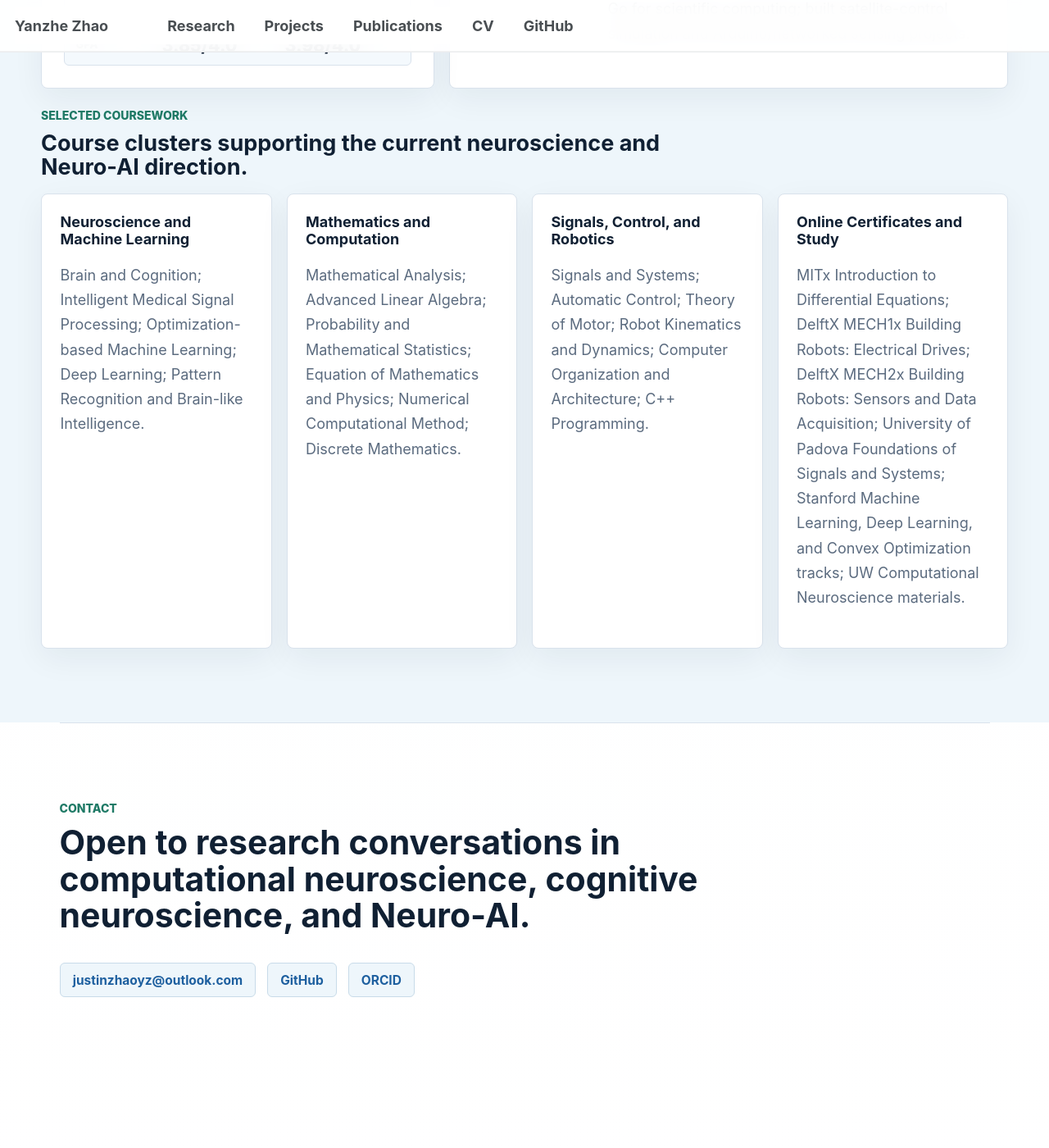
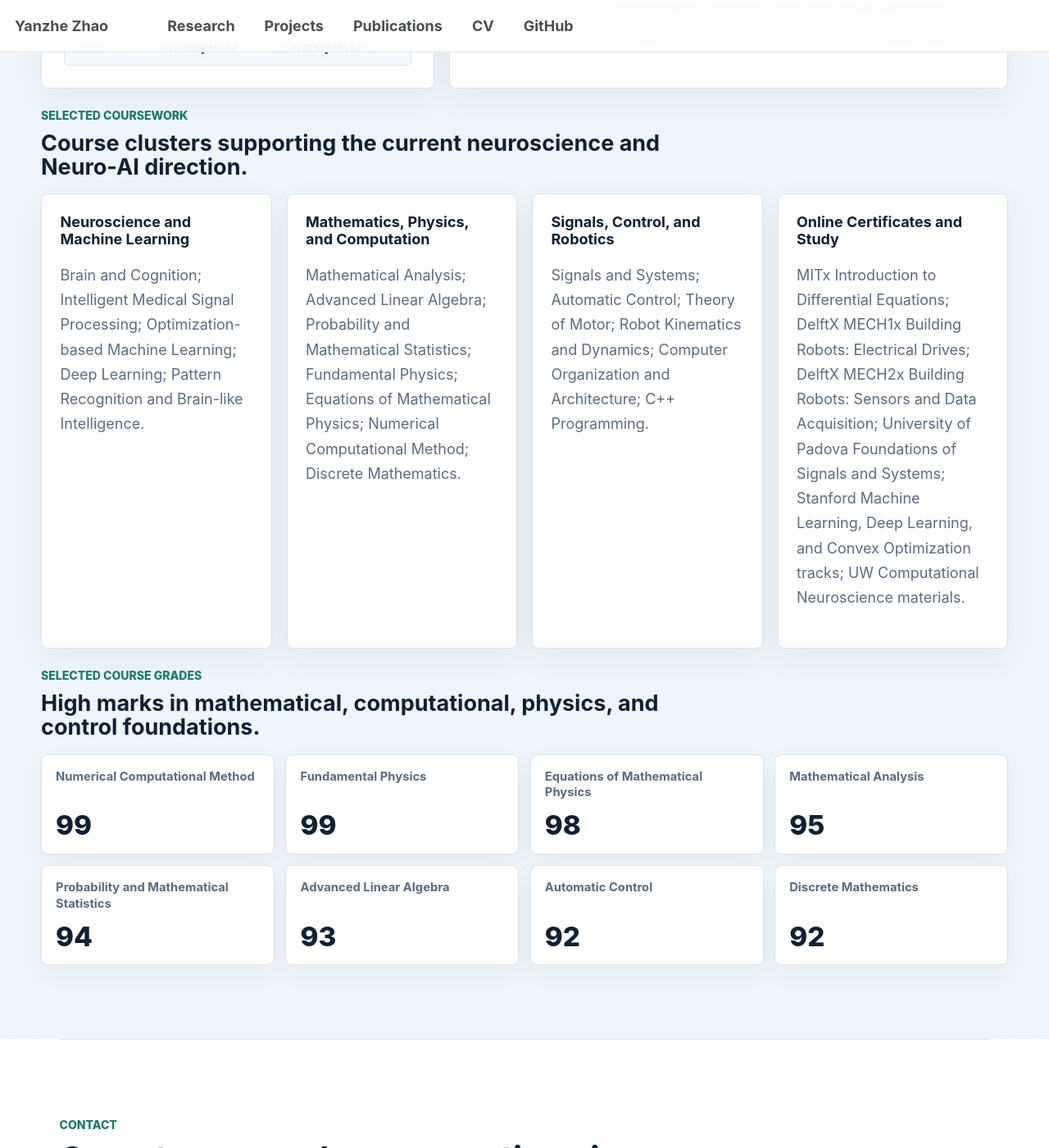
Before and after one commit to JustinZHAO-05/JustinZHAO-05.github.io, a Jekyll site: the page built from _pages/about.md, in a window 1280 px wide and 1400 px high, scrolled down 7447 px. Shown: the whole window at 82% size. Built offline with Jekyll 4.4.1, drawn with Linux system fonts in a browser that asks for light colours; a script that is not in the unit is left out.

Commit message:
Add selected course grades

```diff
--- a/_data/cv.json
+++ b/_data/cv.json
@@ -44,9 +44,10 @@
         "Optimization-based Machine Learning",
         "Deep Learning",
         "Pattern Recognition and Brain-like Intelligence",
-        "Equation of Mathematics and Physics",
+        "Equations of Mathematical Physics",
         "Theory of Motor",
-        "Numerical Computational Method"
+        "Numerical Computational Method",
+        "Selected grades: Numerical Computational Method 99, Fundamental Physics 99, Equations of Mathematical Physics 98, Mathematical Analysis 95, Probability and Mathematical Statistics 94, Advanced Linear Algebra 93, Automatic Control 92, Discrete Mathematics 92"
       ]
     }
   ],
--- a/_pages/about.md
+++ b/_pages/about.md
@@ -217,8 +217,8 @@ redirect_from:
         <p>Brain and Cognition; Intelligent Medical Signal Processing; Optimization-based Machine Learning; Deep Learning; Pattern Recognition and Brain-like Intelligence.</p>
       </article>
       <article>
-        <h3>Mathematics and Computation</h3>
-        <p>Mathematical Analysis; Advanced Linear Algebra; Probability and Mathematical Statistics; Equation of Mathematics and Physics; Numerical Computational Method; Discrete Mathematics.</p>
+        <h3>Mathematics, Physics, and Computation</h3>
+        <p>Mathematical Analysis; Advanced Linear Algebra; Probability and Mathematical Statistics; Fundamental Physics; Equations of Mathematical Physics; Numerical Computational Method; Discrete Mathematics.</p>
       </article>
       <article>
         <h3>Signals, Control, and Robotics</h3>
@@ -228,6 +228,22 @@ redirect_from:
         <h3>Online Certificates and Study</h3>
         <p>MITx Introduction to Differential Equations; DelftX MECH1x Building Robots: Electrical Drives; DelftX MECH2x Building Robots: Sensors and Data Acquisition; University of Padova Foundations of Signals and Systems; Stanford Machine Learning, Deep Learning, and Convex Optimization tracks; UW Computational Neuroscience materials.</p>
       </article>
+    </div>
+    <div class="course-grade-board" aria-label="Selected course grades">
+      <div class="section-heading section-heading--compact">
+        <span>Selected Course Grades</span>
+        <h2>High marks in mathematical, computational, physics, and control foundations.</h2>
+      </div>
+      <div class="course-grade-grid">
+        <article><span>Numerical Computational Method</span><strong>99</strong></article>
+        <article><span>Fundamental Physics</span><strong>99</strong></article>
+        <article><span>Equations of Mathematical Physics</span><strong>98</strong></article>
+        <article><span>Mathematical Analysis</span><strong>95</strong></article>
+        <article><span>Probability and Mathematical Statistics</span><strong>94</strong></article>
+        <article><span>Advanced Linear Algebra</span><strong>93</strong></article>
+        <article><span>Automatic Control</span><strong>92</strong></article>
+        <article><span>Discrete Mathematics</span><strong>92</strong></article>
+      </div>
     </div>
   </div>
 </section>
--- a/_sass/layout/_profile_upgrade.scss
+++ b/_sass/layout/_profile_upgrade.scss
@@ -392,6 +392,43 @@ body {
   margin-top: 0;
 }
 
+.course-grade-board {
+  margin-top: 1rem;
+}
+
+.course-grade-grid {
+  display: grid;
+  grid-template-columns: repeat(4, minmax(0, 1fr));
+  gap: 0.75rem;
+}
+
+.course-grade-grid article {
+  display: flex;
+  min-height: 6.2rem;
+  flex-direction: column;
+  justify-content: space-between;
+  padding: 0.95rem;
+  background: var(--profile-surface);
+  border: 1px solid var(--profile-border);
+  border-radius: 8px;
+  box-shadow: 0 10px 28px rgba(16, 32, 51, 0.05);
+}
+
+.course-grade-grid span {
+  color: var(--profile-muted);
+  font-size: 0.82rem;
+  font-weight: 750;
+  line-height: 1.32;
+}
+
+.course-grade-grid strong {
+  margin-top: 0.75rem;
+  color: var(--profile-ink);
+  font-size: 1.85rem;
+  font-weight: 850;
+  line-height: 1;
+}
+
 .research-path article {
   position: relative;
   display: flex;
@@ -657,6 +694,7 @@ body {
   .project-grid,
   .project-grid--featured,
   .training-layout,
+  .course-grade-grid,
   .coursework-grid {
     grid-template-columns: 1fr;
   }
```
Also changed, not shown: _pages/cv.md (+10 -1 lines), 1 other file.
